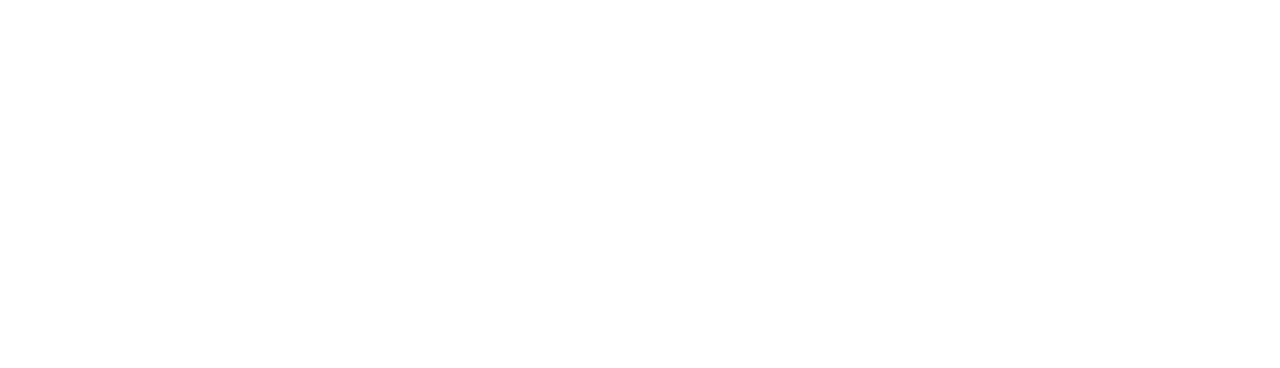
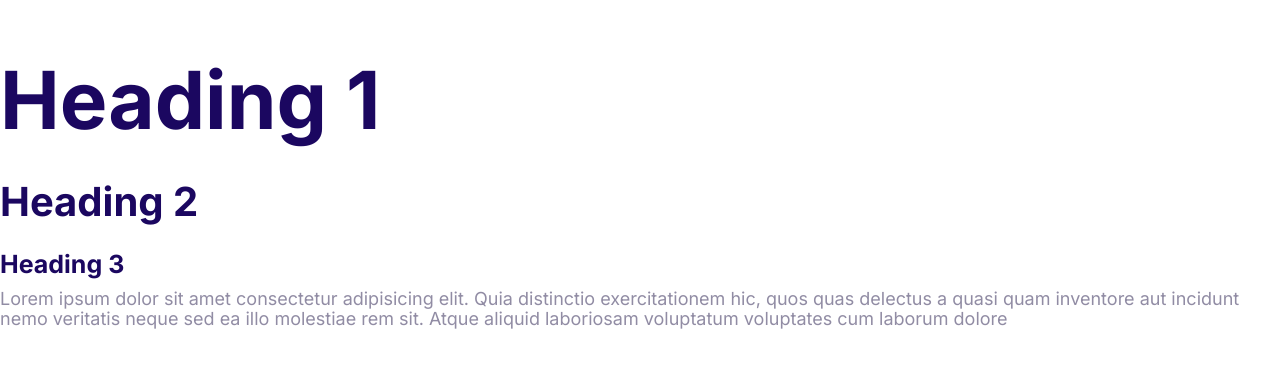
Before and after one commit to claudiobarsante/moshify, a plain HTML site: page index.html in a window 1280 px wide. Drawn offline with Linux system fonts and the light colour scheme.

Commit message:
define the styles for the fonts

```diff
--- a/css/styles.css
+++ b/css/styles.css
@@ -5,3 +5,57 @@
 	--color-headings: #1b0760;
 	--color-body: #918ca4;
 }
+
+html {
+	font-size: 62.5%;
+}
+
+body {
+	font-family: Inter, Arial, Helvetica, sans-serif;
+	font-size: 2.4rem;
+	line-height: 1.15;
+	color: var(--color-body);
+}
+
+h1,
+h2,
+h3 {
+	color: var(--color-headings);
+	margin-bottom: 1rem;
+}
+
+h1 {
+	font-size: 7rem;
+}
+
+h2 {
+	font-size: 4rem;
+}
+
+h3 {
+	font-size: 3rem;
+}
+
+p {
+	margin-top: 0;
+}
+
+@media screen and (min-width:1024px){
+	body{
+		font-size:1.8rem;
+	}
+
+	h1 {
+		font-size: 8rem;
+	}
+
+	h2 {
+		font-size: 4rem;
+	}
+
+	h3 {
+		font-size: 2.5rem;
+	}
+}
+
+}
--- a/index.html
+++ b/index.html
@@ -5,8 +5,22 @@
 		<meta http-equiv="X-UA-Compatible" content="IE=edge" />
 		<meta name="viewport" content="width=device-width, initial-scale=1.0" />
 		<title>Document</title>
+		<link rel="preconnect" href="https://fonts.gstatic.com" />
+		<link
+			href="https://fonts.googleapis.com/css2?family=Inter:wght@400;700&display=swap"
+			rel="stylesheet"
+		/>
 		<link rel="stylesheet" href="css/normalize.css" />
 		<link rel="stylesheet" href="css/styles.css" />
 	</head>
-	<body></body>
+	<body>
+		<h1>Heading 1</h1>
+		<h2>Heading 2</h2>
+		<h3>Heading 3</h3>
+		<p>
+			Lorem ipsum dolor sit amet consectetur adipisicing elit. Quia distinctio exercitationem hic,
+			quos quas delectus a quasi quam inventore aut incidunt nemo veritatis neque sed ea illo
+			molestiae rem sit. Atque aliquid laboriosam voluptatum voluptates cum laborum dolore
+		</p>
+	</body>
 </html>
```
